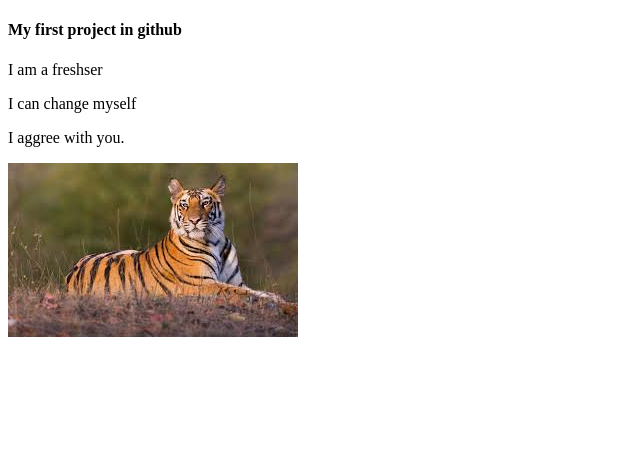
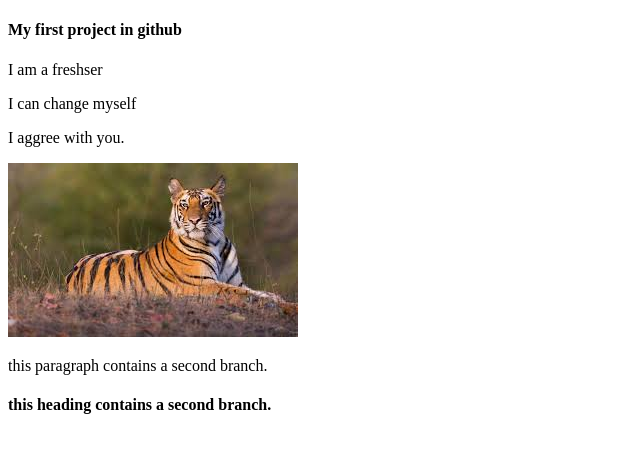
Before and after one commit to Mojmul-Haque/my-first-project, a plain HTML site: page index.html in a window 1280 px wide. Shown: the whole page, without its empty margins (0-640 px from the left). Drawn offline with Linux system fonts and the light colour scheme.

Commit message:
second branch code init

```diff
--- a/index.html
+++ b/index.html
@@ -17,6 +17,8 @@
                     <p>I can change myself</p>
                     <p>I aggree with you.</p>
                     <img src="tiger.jpg" alt="tiger">
+                    <p>this paragraph contains a second branch.</p>
+                    <h4>this heading contains a second branch.</h4>
                 </div>
             </div>
         </div>
```
